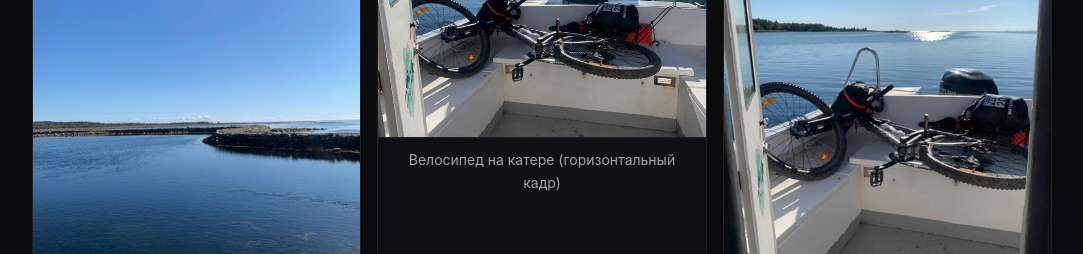
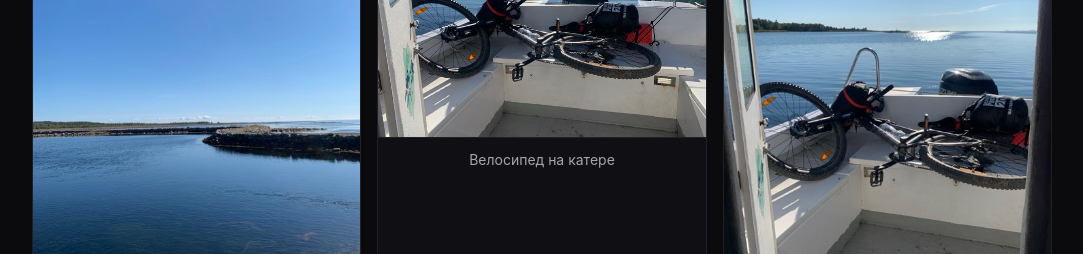
Before and after one commit to Tysart/white-sea-trip, a plain HTML site: page index.html in a window 1280 px wide. Shown: the part 4920-5174 px from the top of the page, without its empty margins (98-1181 px from the left). Drawn offline with Linux system fonts and the light colour scheme.

Commit message:
Update index.html

```diff
--- a/index.html
+++ b/index.html
@@ -194,7 +194,7 @@ nav.toc a:hover{text-decoration:underline}
 
         <figure>
           <img src="day2_assets/bike_na_katere_1.jpeg" alt="Велосипед на катере (горизонтальный кадр)">
-          <figcaption>Велосипед на катере (горизонтальный кадр)</figcaption>
+          <figcaption>Велосипед на катере</figcaption>
         </figure>
 
 
```
